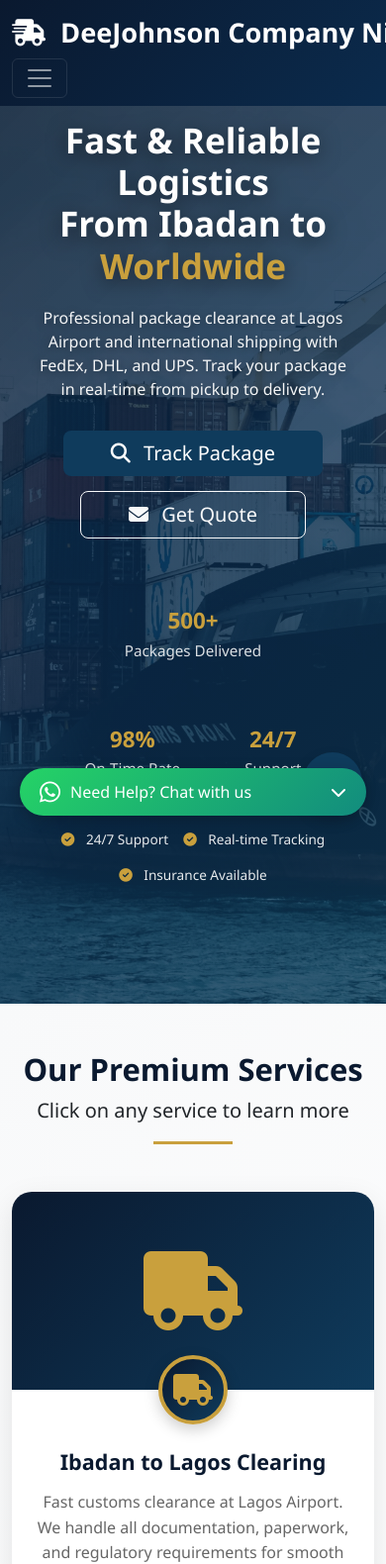
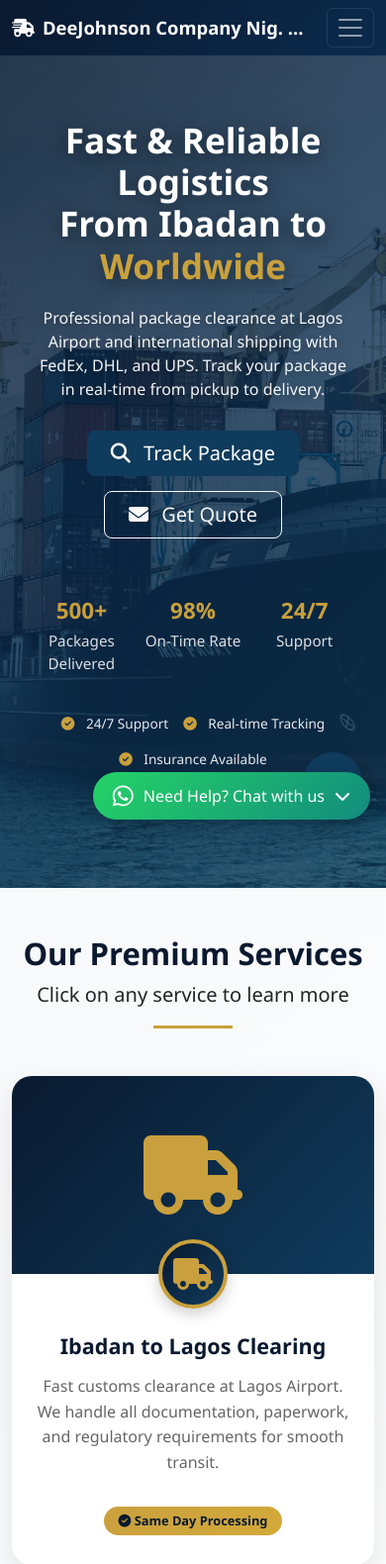
Before and after one commit to nadiapatterson57-dot/deejohnson-logistics, a Flask app: page / in a window 390 px wide. Shown: the top 1580 px of the page at 99% size. Run offline with Flask 3, Linux system fonts and the light colour scheme; data comes from the database, SQL or seed files in the repository; some libraries are stand-ins or nearby versions.

Commit message:
Add files via upload

```diff
--- a/templates/index.html
+++ b/templates/index.html
@@ -14,9 +14,24 @@
             box-sizing: border-box;
         }
 
+        html, body {
+            overflow-x: hidden;
+            max-width: 100%;
+        }
+
         body {
             font-family: 'Segoe UI', Tahoma, Geneva, Verdana, sans-serif;
-            overflow-x: hidden;
+            position: relative;
+        }
+
+        /* Clip AOS fade-left/right slide-ins so they can't widen the page on mobile */
+        section, footer {
+            overflow-x: clip;
+        }
+
+        /* Keep anchor targets from hiding under the fixed navbar */
+        section[id] {
+            scroll-margin-top: 70px;
         }
 
         /* Deep Navy Blue Color Variables */
@@ -55,10 +70,53 @@
             box-shadow: 0 5px 20px rgba(0,0,0,0.3);
         }
         .navbar-brand {
-            font-size: 1.8rem;
+            font-size: 1.7rem;
             font-weight: 700;
             animation: slideInLeft 0.8s ease;
             color: white !important;
+        }
+
+        /* Mobile / tablet navbar: keep brand and burger on one row without overlap */
+        @media (max-width: 991.98px) {
+            .navbar > .container {
+                flex-wrap: wrap;
+            }
+            .navbar-brand {
+                font-size: 1.15rem;
+                display: flex;
+                align-items: center;
+                min-width: 0;
+                max-width: calc(100% - 64px);
+                margin-right: 0;
+                white-space: nowrap;
+            }
+            .navbar-brand .company-name-mobile {
+                overflow: hidden;
+                text-overflow: ellipsis;
+            }
+            .navbar-toggler {
+                flex-shrink: 0;
+                padding: 4px 8px;
+            }
+            .navbar-collapse {
+                max-height: calc(100vh - 70px);
+                overflow-y: auto;
+            }
+            .navbar-nav {
+                padding: 10px 0;
+            }
+            .navbar-nav .nav-link {
+                padding: 10px 4px;
+                border-bottom: 1px solid rgba(255,255,255,0.08);
+            }
+            .nav-link::after {
+                display: none;
+            }
+        }
+        @media (max-width: 380px) {
+            .navbar-brand {
+                font-size: 1rem;
+            }
         }
         .nav-link {
             position: relative;
@@ -225,7 +283,16 @@
                 font-size: 1rem;
             }
             .hero-stats-row {
-                gap: 25px;
+                gap: 12px;
+                flex-wrap: nowrap;
+            }
+            .hero-stats-row .stat-item {
+                flex: 1;
+                padding: 10px 0;
+            }
+            .hero-buttons .btn {
+                padding-left: 1.5rem !important;
+                padding-right: 1.5rem !important;
             }
             .hero-stats-row .stat-item h3 {
                 font-size: 1.4rem;
@@ -632,7 +699,7 @@
 <nav class="navbar navbar-expand-lg navbar-dark fixed-top" id="navbar" style="padding-top: 8px; padding-bottom: 8px;">
     <div class="container">
         <!-- Brand / Logo -->
-        <a class="navbar-brand" href="#" id="brandLogo" style="font-size: 1.7rem; font-weight: 700;">
+        <a class="navbar-brand" href="#home" id="brandLogo">
             <i class="fas fa-shipping-fast me-2"></i>
             <span class="company-name-mobile">DeeJohnson Company Nig. Ltd.</span>
         </a>
@@ -2771,10 +2838,10 @@
     /* Mobile responsive */
     @media (max-width: 768px) {
         .whatsapp-widget {
-            width: calc(100% - 40px);
-            bottom: 20px;
-            right: 20px;
-            left: 20px;
+            width: auto;
+            max-width: calc(100% - 32px);
+            bottom: 16px;
+            right: 16px;
         }
 
         .whatsapp-header {
@@ -2951,9 +3018,11 @@
         // Smooth scrolling for anchor links
         document.querySelectorAll('a[href^="#"]').forEach(anchor => {
             anchor.addEventListener('click', function (e) {
-                e.preventDefault();
-                const target = document.querySelector(this.getAttribute('href'));
+                const href = this.getAttribute('href');
+                if (href.length < 2) return;
+                const target = document.querySelector(href);
                 if (target) {
+                    e.preventDefault();
                     target.scrollIntoView({
                         behavior: 'smooth',
                         block: 'start'
@@ -2966,12 +3035,20 @@
         // ADD THE NEW JAVASCRIPT HERE (BEFORE THE CLOSING)
         // ==========================================
 
-        // Toggle company name on mobile when logo is clicked
-        document.getElementById('brandLogo').addEventListener('click', function(e) {
-            e.preventDefault();
-            const nameSpan = document.querySelector('.company-name-mobile');
-            if (nameSpan) {
-                nameSpan.classList.toggle('show');
+        // Close the mobile burger menu after a link (or the logo) is tapped,
+        // or when tapping anywhere outside the open menu
+        const navCollapse = document.getElementById('navbarNav');
+        const closeMobileMenu = () => {
+            if (navCollapse.classList.contains('show')) {
+                bootstrap.Collapse.getOrCreateInstance(navCollapse, { toggle: false }).hide();
+            }
+        };
+        document.querySelectorAll('#navbarNav .nav-link, #brandLogo').forEach(link => {
+            link.addEventListener('click', closeMobileMenu);
+        });
+        document.addEventListener('click', function(e) {
+            if (!document.getElementById('navbar').contains(e.target)) {
+                closeMobileMenu();
             }
         });
 
```
